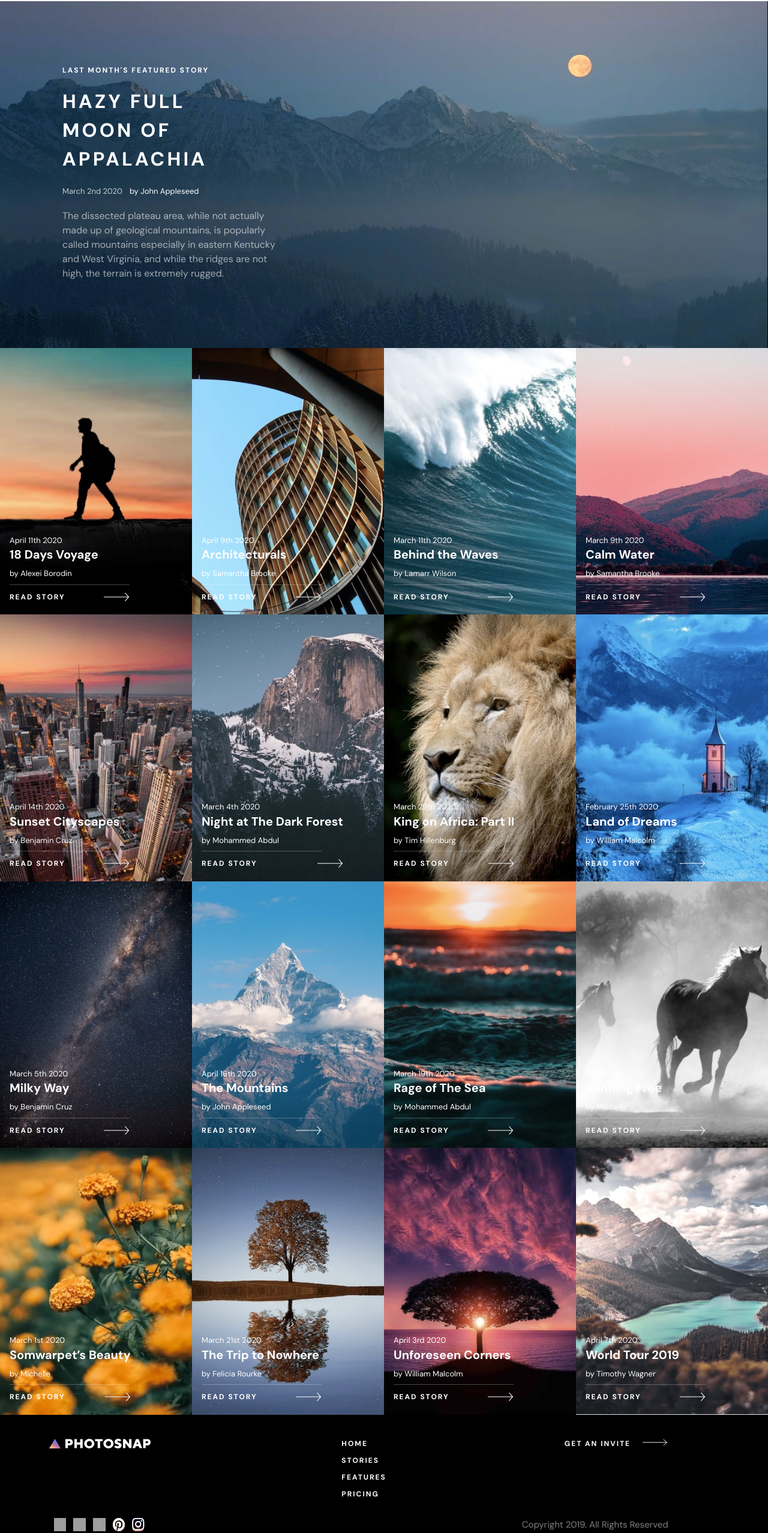
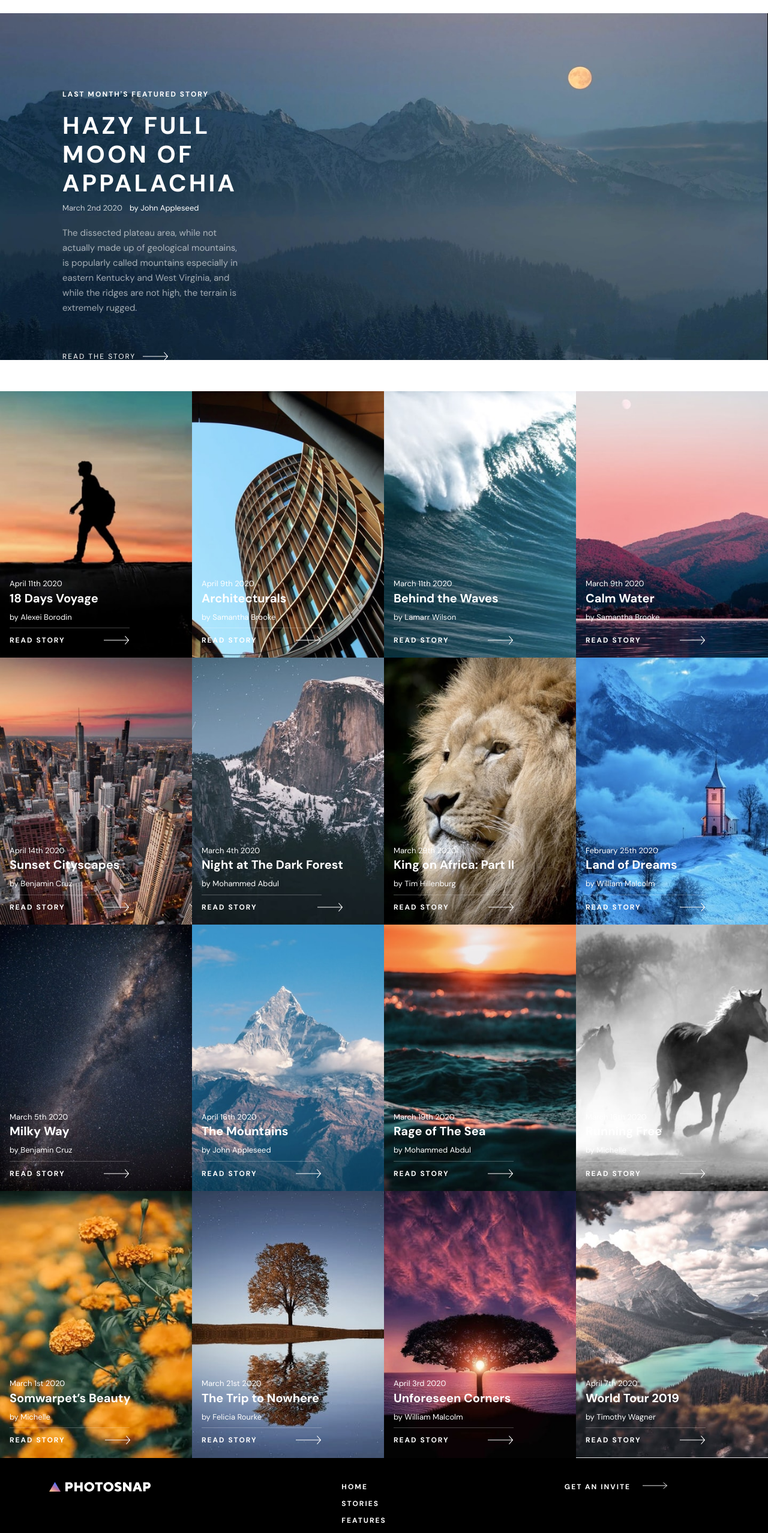
Before and after one commit to abir045/photosnap, a React (Create React App) app: page /stories in a window 1280 px wide. Shown: the part 70-2625 px from the top of the page at 60% size. Built offline with nearby package versions, Linux system fonts and the light colour scheme; grey boxes are pictures that could not be loaded.

Commit message:
updated desktop and tab layout for stories page

```diff
--- a/public/index.html
+++ b/public/index.html
@@ -24,7 +24,7 @@
       work correctly both with client-side routing and a non-root public URL.
       Learn how to configure a non-root public URL by running `npm run build`.
     -->
-    <title>React App</title>
+    <title>Photosnap</title>
   </head>
   <body>
     <noscript>You need to enable JavaScript to run this app.</noscript>
--- a/src/components/Footer.js
+++ b/src/components/Footer.js
@@ -27,10 +27,18 @@ const Footer = () => {
 
           {/* links */}
           <ul className="hidden text-xs text-white font-bold uppercase tracking-[2px] md:mt-10 xl:mt-0 md:ml-[-60%] xl:ml-5  md:flex md:space-x-4 lg:space-x-0 xl:space-y-3  xl:flex xl:flex-col">
-            <li className="hover:opacity-30">home</li>
-            <li className="hover:opacity-30">stories</li>
-            <li className="hover:opacity-30">features</li>
-            <li className="hover:opacity-30">pricing</li>
+            <li className="hover:opacity-30">
+              <a href="/">home</a>
+            </li>
+            <li className="hover:opacity-30">
+              <a href="/stories">stories</a>
+            </li>
+            <li className="hover:opacity-30">
+              <a href="/features">features</a>
+            </li>
+            <li className="hover:opacity-30">
+              <a href="/pricing">pricing</a>
+            </li>
           </ul>
           {/* button */}
           <div className="flex space-x-3  xl:space-x-5 xl:mr-[6%]">
--- a/src/pages/Stories.js
+++ b/src/pages/Stories.js
@@ -5,26 +5,29 @@ import arrow from "../assets/shared/desktop/arrow.svg";
 const Stories = () => {
   return (
     <>
-      <div className="flex flex-col">
+      <div className="flex flex-col mb-[25%] md:mb-[30%]  xl:mb-[30%]  xl:py-5 h-[495px]  md:py-5 md:h-[650px] xl:h-[650px]">
         <div className="flex flex-col  relative ">
-          <img className="hidden xl:flex" src={StoriesContent.banner.img} />
+          <img
+            className="hidden xl:flex   w-full "
+            src={StoriesContent.banner.img}
+          />
           <img
             className="hidden lg:hidden md:flex"
             src={StoriesContent.banner.imgTab}
           />
           <img
-            className="flex lg:hidden md:hidden"
+            className="flex  lg:hidden md:hidden"
             src={StoriesContent.banner.imgMobile}
           />
 
-          <div className="absolute top-[100%] bg-black h-[495px] md:bg-transparent w-full py-15 px-10 md:top-[15%] text-white md:mx-[5%]">
-            <h5 className="text-xs uppercase font-bold tracking-[2px] my-5">
+          <div className="absolute top-[100%] bg-black py-5  md:bg-transparent w-full px-10 md:top-[15%] text-white md:mx-[5%]">
+            <h5 className="text-xs uppercase font-bold tracking-[2px]  pt-5 ">
               {StoriesContent.banner.heading}
             </h5>
-            <h1 className="font-bold text-[32px] w-[70%] tracking-[3.14px] uppercase md:tracking-[4.166px] md:w-[40%] xl:w-[25%]">
+            <h1 className="font-bold text-[32px] w-[70%] tracking-[3.33px] leading-[40px] md:text-[40px] md:leading-[48px] uppercase mt-5 md:tracking-[4.166px] md:w-[40%] xl:text-[40px] xl:leading-[48px] xl:w-[25%]">
               {StoriesContent.banner.headingTitle}
             </h1>
-            <div className="flex  space-x-3 my-5">
+            <div className="flex  space-x-3 my-2">
               <p className="opacity-75 text-[13px]">
                 {StoriesContent.banner.date}
               </p>
@@ -32,11 +35,11 @@ const Stories = () => {
                 {StoriesContent.banner.photographer}
               </span>
             </div>
-            <p className=" text-white text-base opacity-60 md:w-[60%] xl:w-[30%] ">
+            <p className="text-white text-[15px] leading-[25px] my-5  opacity-60 w-full md:w-[55%] xl:w-[25%] ">
               {StoriesContent.banner.body}
             </p>
 
-            <div className="flex space-x-3 py-[10%]">
+            <div className="flex space-x-3  md:my-[5%] h-full pb-10">
               <button className="uppercase text-xs tracking-[2px]">
                 {StoriesContent.banner.button}
               </button>
@@ -48,39 +51,16 @@ const Stories = () => {
 
         {/* <img src={} alt="cover" /> */}
       </div>
-      {/* <div className="flex flex-col  md:hidden  w-full mt-[60%] pt-[70%] md:mt-[-70%]">
-        {StoriesContent.photos.slice(0, 4).map((item, id) => (
-          <div key={id} className="flex w-full md:flex-col  relative">
-            <img className="w-full" src={item.img} />
-
-            <div className="absolute left-[5%] top-[70%] md:top-[50%] xl:top-[70%]">
-              <p className="text-white text-[13px]">{item.date}</p>
-              <p className="text-white text-xl font-bold">{item.title}</p>
-              <p className="text-white text-[13px] my-2">{item.photographer}</p>
-
-              <hr className="border-white w-[300px] opacity-25 mb-3 md:w-[250px]   border-1 " />
-
-              <div className="flex justify-between">
-                <p className="text-white uppercase text-xs font-bold tracking-[2px]">
-                  {item.button}
-                </p>
-
-                <img className="flex" src={arrow} alt="arrow" />
-              </div>
-            </div>
-          </div>
-        ))}
-      </div> */}
 
       {/* tab  */}
 
-      <div className="grid grid-flow-row mt-[50%] pt-[70%] md:mt-[-70%] xl:grid-rows-4 xl:grid-cols-4  lg:grid-rows-4 lg:grid-cols-4  md:grid-cols-2 md:grid-rows-8">
+      <div className="grid grid-flow-row mt-[35%] pt-[40%] md:mt-[-70%] xl:grid-rows-4 xl:grid-cols-4  lg:grid-rows-4 lg:grid-cols-4  md:grid-cols-2 md:grid-rows-8">
         {StoriesContent.photos.map((item, id) => (
           <div
             key={id}
-            className="grid grid-cols-1 relative  w-full xl:grid-cols-1"
+            className="grid grid-cols-1 relative  w-full xl:grid-cols-1 "
           >
-            <img className="w-full hover:-translate-y-5" src={item.img} />
+            <img className="w-full  hover:-translate-y-5" src={item.img} />
             <div className="absolute left-[5%] top-[70%] md:top-[70%] lg:top-[60%] xl:top-[70%]">
               <p className="text-white text-[13px]">{item.date}</p>
               <p className="text-white text-xl font-bold">{item.title}</p>
```
Also changed, not shown: src/screencapture-photosnap-abir045-vercel-app-pricing-2022-09-14-18_04_21.png (added), 1 other file (tests, documents, lock files or other folders).
